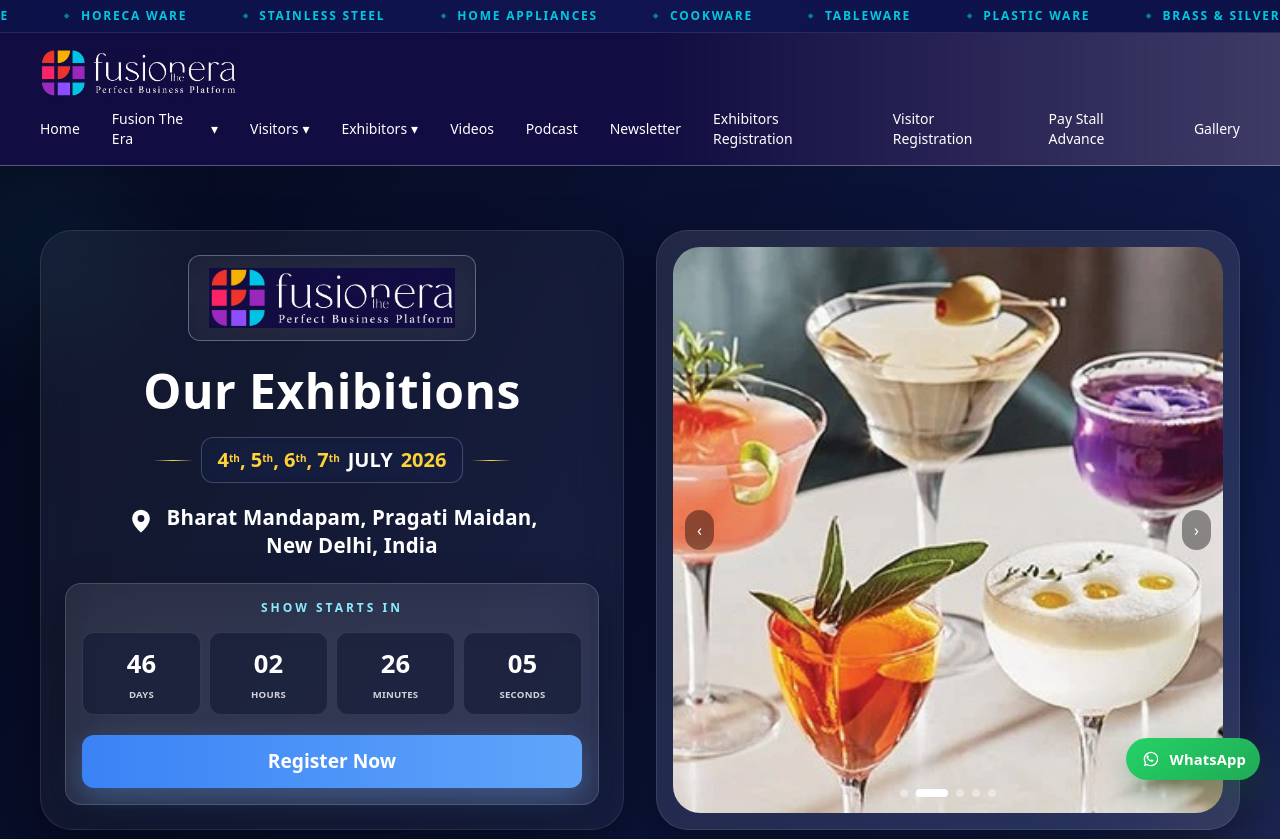
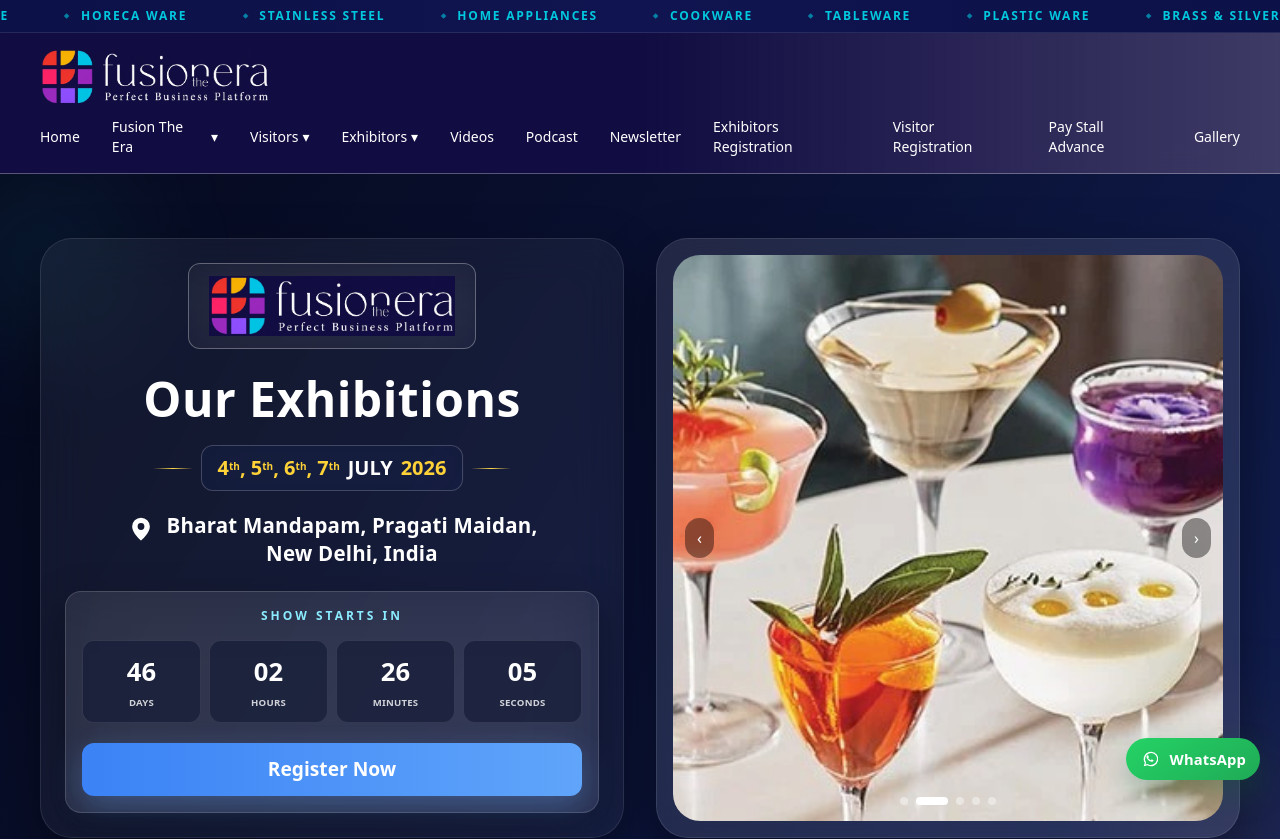
Before and after one commit to Shivam954629/fusionera, a Next.js app: page / in a window 1280 px wide. Shown: the top 839 px of the page. Built offline with nearby package versions, Linux system fonts and the light colour scheme; no server answers; the database is empty.

Commit message:
Fix header logo: prevent shrink, increase size to 56px tall

```diff
--- a/src/components/Header.tsx
+++ b/src/components/Header.tsx
@@ -67,12 +67,12 @@ export default function Header() {
         className="mx-auto flex w-full max-w-7xl flex-wrap items-center justify-between gap-3 px-4 py-3 sm:px-6 lg:px-10 lg:py-4"
       >
         {/* LOGO */}
-        <div className="flex min-w-0 items-center gap-3">
-          <Link href="/" className="min-w-0">
+        <div className="flex flex-shrink-0 items-center">
+          <Link href="/">
             <img
               src={siteSettings.logo_url || "/images/logo.jpeg"}
               alt="Fusion The Era logo"
-              className="h-10 w-auto max-w-[190px] object-contain sm:h-12 sm:max-w-[250px]"
+              className="h-12 w-auto max-w-[220px] object-contain sm:h-14 sm:max-w-[280px]"
             />
           </Link>
         </div>
```
